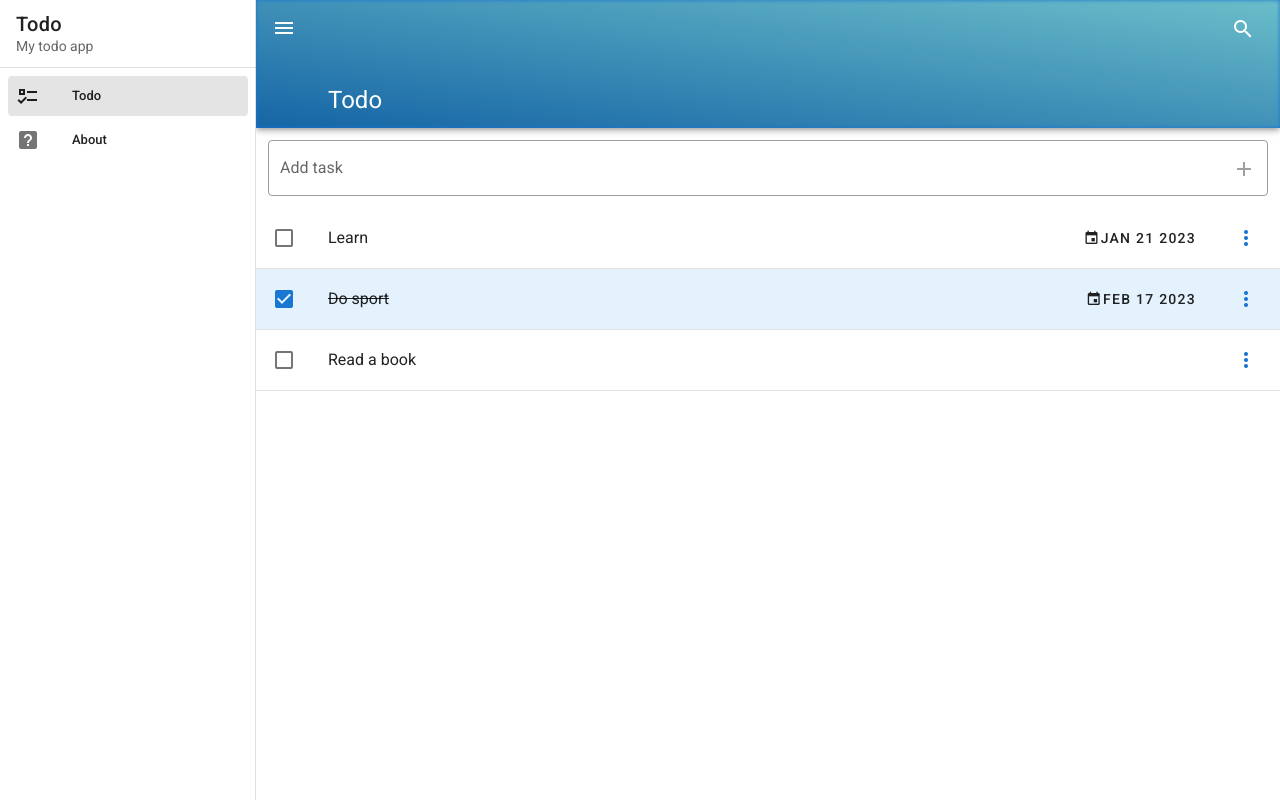
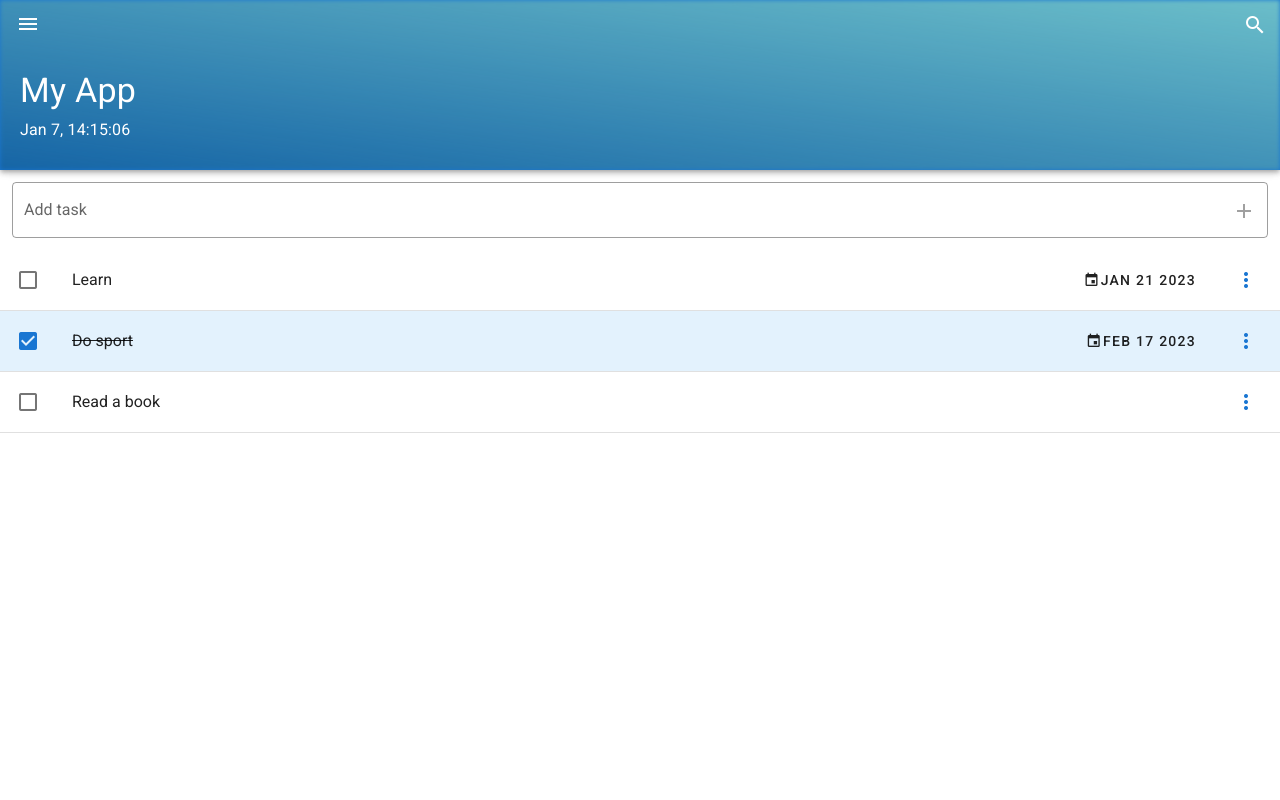
Before and after one commit to svlcode/vuetify-todo, a Vue app: page / in a window 1280 px wide. Built offline with nearby package versions, Linux system fonts and the light colour scheme.

Commit message:
add VUE_APP_TITLE environment variable

```diff
--- a/public/index.html
+++ b/public/index.html
@@ -1,17 +1,26 @@
 <!DOCTYPE html>
 <html lang="en">
   <head>
-    <meta charset="utf-8">
-    <meta http-equiv="X-UA-Compatible" content="IE=edge">
-    <meta name="viewport" content="width=device-width,initial-scale=1.0">
-    <link rel="icon" href="<%= BASE_URL %>favicon.ico">
-    <title><%= htmlWebpackPlugin.options.title %></title>
-    <link rel="stylesheet" href="https://fonts.googleapis.com/css?family=Roboto:100,300,400,500,700,900">
-    <link rel="stylesheet" href="https://cdn.jsdelivr.net/npm/@mdi/font@latest/css/materialdesignicons.min.css">
+    <meta charset="utf-8" />
+    <meta http-equiv="X-UA-Compatible" content="IE=edge" />
+    <meta name="viewport" content="width=device-width,initial-scale=1.0" />
+    <link rel="icon" href="<%= BASE_URL %>favicon.ico" />
+    <title><%= process.env.VUE_APP_TITLE %></title>
+    <link
+      rel="stylesheet"
+      href="https://fonts.googleapis.com/css?family=Roboto:100,300,400,500,700,900"
+    />
+    <link
+      rel="stylesheet"
+      href="https://cdn.jsdelivr.net/npm/@mdi/font@latest/css/materialdesignicons.min.css"
+    />
   </head>
   <body>
     <noscript>
-      <strong>We're sorry but <%= htmlWebpackPlugin.options.title %> doesn't work properly without JavaScript enabled. Please enable it to continue.</strong>
+      <strong
+        >We're sorry but <%= process.env.VUE_APP_TITLE %> doesn't work properly
+        without JavaScript enabled. Please enable it to continue.</strong
+      >
     </noscript>
     <div id="app"></div>
     <!-- built files will be auto injected -->
--- a/src/App.vue
+++ b/src/App.vue
@@ -1,14 +1,20 @@
 <template>
   <v-app id="inspire">
-		<v-navigation-drawer v-model="drawer" app>
-			<v-list-item>
-				<v-list-item-content>
-					<v-list-item-title class="text-h6"> Todo </v-list-item-title>
-					<v-list-item-subtitle> My todo app </v-list-item-subtitle>
-				</v-list-item-content>
-			</v-list-item>
-
-			<v-divider></v-divider>
+    <v-navigation-drawer v-model="drawer" app :mobile-breakpoint="768">
+      <v-img
+        class="pa-4 pt-6"
+        gradient="to top right, rgba(19,84,122,.5), rgba(128,208,199,.8)"
+        height="170"
+        src="./assets/holiday_stars.jpg"
+      >
+        <v-avatar size="70" class="mb-2">
+          <v-img src="./assets/face.jpg" alt="John"></v-img>
+        </v-avatar>
+        <div class="white--text text-subtitle-1 font-weight-bold">
+          John Smith
+        </div>
+        <div class="white--text text-subtitle-2">john_smith2023</div>
+      </v-img>
 
       <v-list dense nav>
         <v-list-item v-for="item in items" :key="item.title" link :to="item.to">
@@ -29,6 +35,7 @@
       color="primary"
       dark
       src="./assets/holiday_stars.jpg"
+      height="170"
     >
       <template v-slot:img="{ props }">
         <v-img
@@ -36,14 +43,21 @@
           gradient="to top right, rgba(19,84,122,.5), rgba(128,208,199,.8)"
         ></v-img>
       </template>
-
+      <v-container class="header-container pa-0 pt-2">
+        <v-row>
           <v-app-bar-nav-icon @click="drawer = !drawer"></v-app-bar-nav-icon>
-
-			<v-toolbar-title>Todo</v-toolbar-title>
-
           <v-spacer></v-spacer>
-
           <search ref="txtSearch" />
+        </v-row>
+        <v-row>
+          <v-toolbar-title class="text-h4 ml-4">{{
+            $store.state.appTitle
+          }}</v-toolbar-title>
+        </v-row>
+        <v-row>
+          <live-date-time />
+        </v-row>
+      </v-container>
     </v-app-bar>
 
     <v-main>
@@ -56,7 +70,7 @@
 <script>
 export default {
   data: () => ({
-		drawer: null,
+    drawer: false,
     items: [
       { title: 'Todo', icon: 'mdi-format-list-checks', to: '/' },
       { title: 'About', icon: 'mdi-help-box', to: '/about' },
@@ -64,8 +78,14 @@ export default {
   }),
   components: {
     snackbar: require('@/components/Shared/Snackbar.vue').default,
+    'live-date-time': require('@/components/Tools/LiveDateTime.vue').default,
     search: require('@/components/Tools/Search.vue').default,
   },
   methods: {},
 };
 </script>
+
+<style lang="sass">
+.header-container
+  max-width: none !important
+</style>
--- /dev/null
+++ b/src/components/Tools/LiveDateTime.vue
@@ -0,0 +1,27 @@
+<template>
+	<div class="text-subtitle-1 ml-4">{{ date }}</div>
+</template>
+
+<script>
+import { format } from 'date-fns';
+
+export default {
+	data() {
+		return {
+			date: '',
+		};
+	},
+	methods: {
+		getDate() {
+			setInterval(() => {
+				this.date = format(new Date(), 'MMM d, HH:mm:ss');
+			}, 1000);
+		},
+	},
+	mounted() {
+		this.getDate();
+	},
+};
+</script>
+
+<style></style>
--- a/src/router/index.js
+++ b/src/router/index.js
@@ -1,8 +1,8 @@
-import Vue from 'vue'
-import VueRouter from 'vue-router'
+import Vue from 'vue';
+import VueRouter from 'vue-router';
 import Todo from '../views/TodoView.vue';
 
-Vue.use(VueRouter)
+Vue.use(VueRouter);
 
 const routes = [
   {
@@ -12,7 +12,7 @@ const routes = [
   },
   {
     path: '/about',
-		name: 'about',
+    name: 'About',
     // route level code-splitting
     // this generates a separate chunk (about.[hash].js) for this route
     // which is lazy-loaded when the route is visited.
@@ -22,7 +22,12 @@ const routes = [
 ];
 
 const router = new VueRouter({
-  routes
-})
+  routes,
+});
 
-export default router
+router.beforeEach((to, from, next) => {
+  document.title = `${process.env.VUE_APP_TITLE} - ${to.name}`;
+  next();
+});
+
+export default router;
--- a/src/store/index.js
+++ b/src/store/index.js
@@ -5,6 +5,7 @@ Vue.use(Vuex);
 
 export default new Vuex.Store({
   state: {
+    appTitle: process.env.VUE_APP_TITLE,
     search: null,
     tasks: [
       {
--- a/src/views/AboutView.vue
+++ b/src/views/AboutView.vue
@@ -1,10 +1,25 @@
 <template>
   <div class="about text-center pa-6">
-        <h1 class="display-2 font-weight-bold mb-3">
-          This is the about page.
-        </h1>
-        <p>Lorem ipsum dolor sit, amet consectetur adipisicing elit. Aliquam quaerat accusantium commodi rem, unde, laudantium perferendis placeat mollitia veritatis nostrum amet vitae voluptate earum ea eaque ipsa cupiditate, totam illum!</p>
-        <p>Lorem ipsum dolor sit, amet consectetur adipisicing elit. Aliquam quaerat accusantium commodi rem, unde, laudantium perferendis placeat mollitia veritatis nostrum amet vitae voluptate earum ea eaque ipsa cupiditate, totam illum!</p>
-        <p>Lorem ipsum dolor sit, amet consectetur adipisicing elit. Aliquam quaerat accusantium commodi rem, unde, laudantium perferendis placeat mollitia veritatis nostrum amet vitae voluptate earum ea eaque ipsa cupiditate, totam illum!</p>
-    </div>
+    <h1 class="display-2 font-weight-bold mb-3">
+      About {{ $store.state.appTitle }}
+    </h1>
+    <p>
+      Lorem ipsum dolor sit, amet consectetur adipisicing elit. Aliquam quaerat
+      accusantium commodi rem, unde, laudantium perferendis placeat mollitia
+      veritatis nostrum amet vitae voluptate earum ea eaque ipsa cupiditate,
+      totam illum!
+    </p>
+    <p>
+      Lorem ipsum dolor sit, amet consectetur adipisicing elit. Aliquam quaerat
+      accusantium commodi rem, unde, laudantium perferendis placeat mollitia
+      veritatis nostrum amet vitae voluptate earum ea eaque ipsa cupiditate,
+      totam illum!
+    </p>
+    <p>
+      Lorem ipsum dolor sit, amet consectetur adipisicing elit. Aliquam quaerat
+      accusantium commodi rem, unde, laudantium perferendis placeat mollitia
+      veritatis nostrum amet vitae voluptate earum ea eaque ipsa cupiditate,
+      totam illum!
+    </p>
+  </div>
 </template>
--- a/vue.config.js
+++ b/vue.config.js
@@ -1,6 +1,5 @@
-const { defineConfig } = require('@vue/cli-service')
+const { defineConfig } = require('@vue/cli-service');
+
 module.exports = defineConfig({
-  transpileDependencies: [
-    'vuetify'
-  ]
-})
+  transpileDependencies: ['vuetify'],
+});
```
Also changed, not shown: src/assets/face.jpg (added), 1 other file (tests, documents, lock files or other folders). Lines whose indentation alone changed are shown as unchanged.
